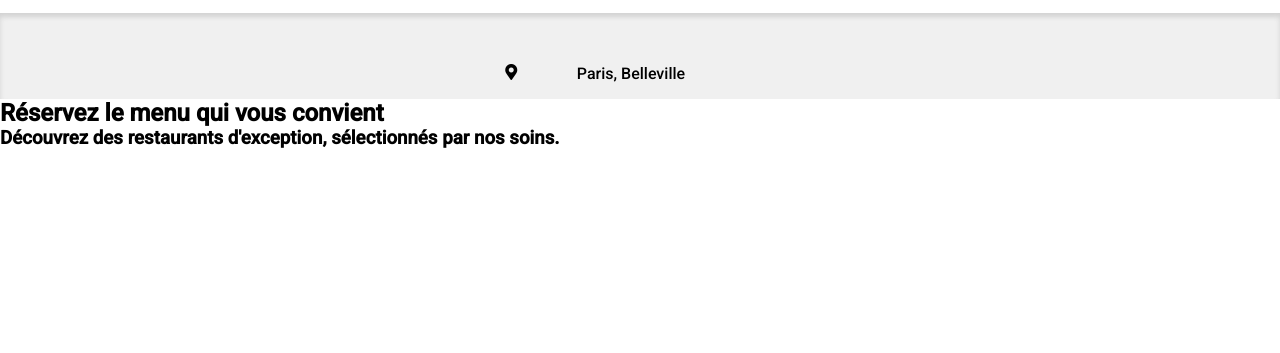
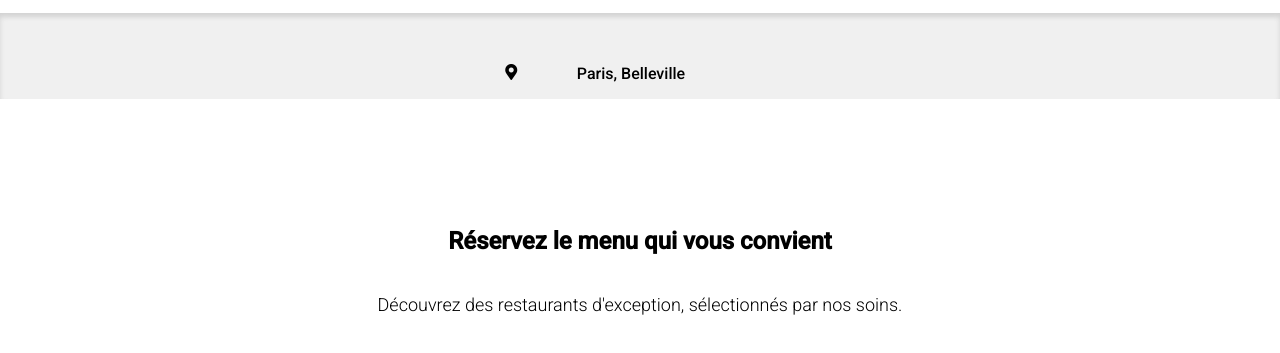
Before and after one commit to EmerickJunger/emerickjunger_3_24052022, a plain HTML site: page index.html in a window 1280 px wide. Shown: the part 57-410 px from the top of the page. Drawn offline with Linux system fonts and the light colour scheme; a web font is replaced by a local one.

Commit message:
Construction du site

```diff
--- a/index.html
+++ b/index.html
@@ -22,8 +22,8 @@
             <h2 class="localisation"><i class="fas fa-map-marker-alt"></i> Paris, Belleville</h2>
         </div>
         <div class="script">
-            <h2>Réservez le menu qui vous convient</h2>
-            <h3>Découvrez des restaurants d'exception, sélectionnés par nos soins.</h3>
+            <h2 class="reservation">Réservez le menu qui vous convient</h2>
+            <h3 class="discover">Découvrez des restaurants d'exception, sélectionnés par nos soins.</h3>
         </div>
     </main>
     <footer>
--- a/style.css
+++ b/style.css
@@ -31,8 +31,24 @@ main i
 {
     padding-right: 5%;
 }
-.script
+.reservation
 {
     display: flex;
-    flex-direction: column;
+    justify-content: center;
+    font-size: x-large;
+    text-align: center;
+    margin-left: 15%;
+    width: 70%;
+    margin-top: 10%;
 }
+.discover
+{
+    display: flex;
+    justify-content: center;
+    width: 95%;
+    margin-left: 2.5%;
+    font-weight: 300;
+    font-size: large;
+    text-align: center;
+    margin-top: 3%;
+}
```
